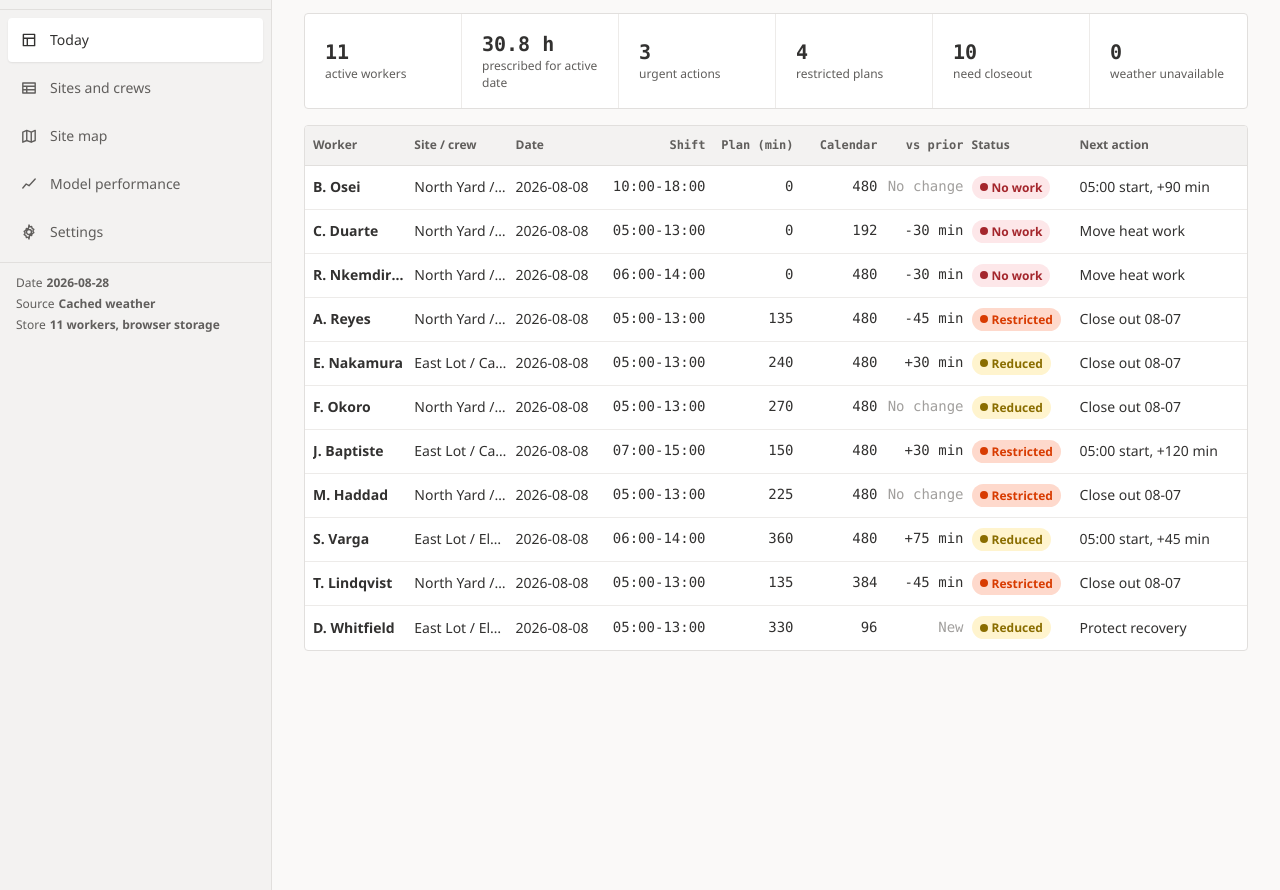
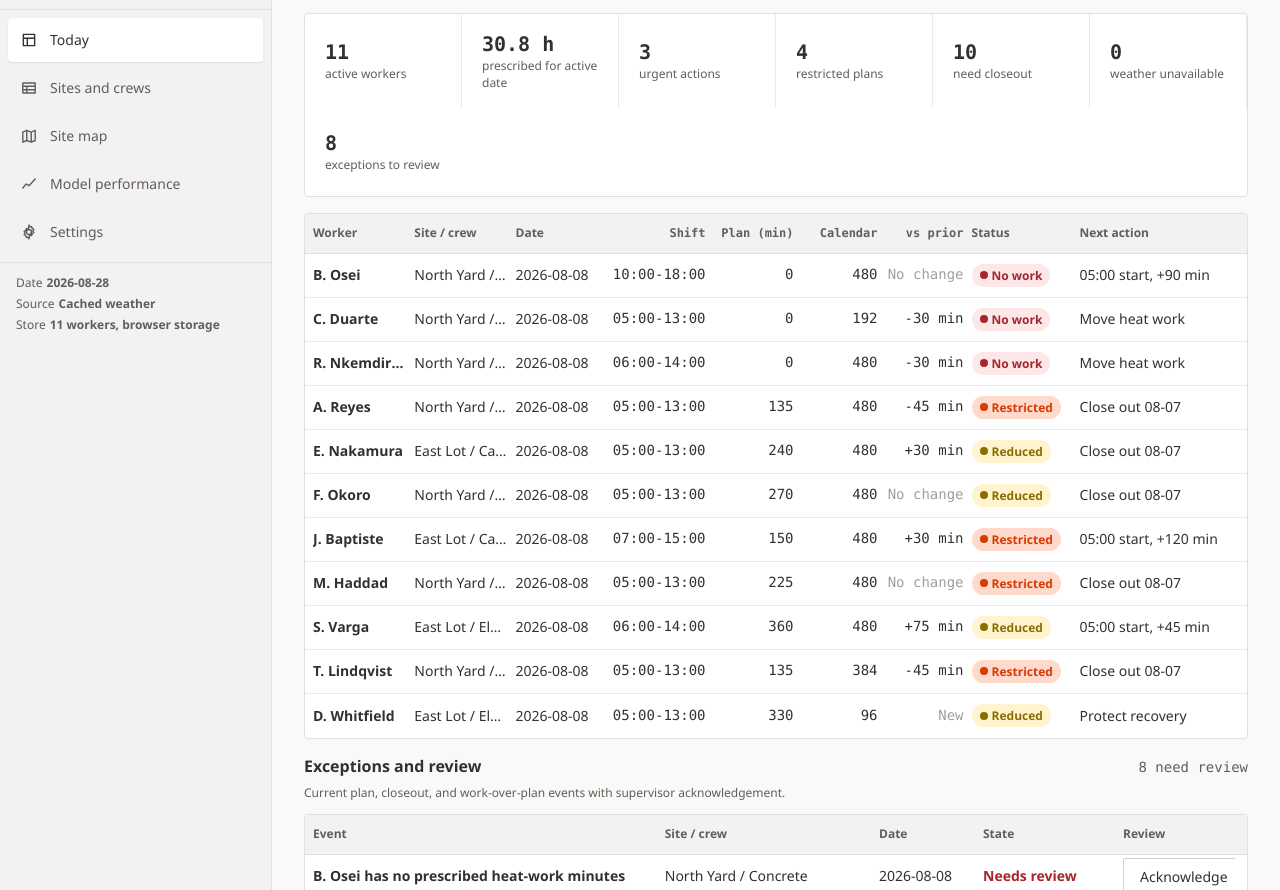
Before and after one commit to DataElk/sunup, a website with bundled scripts: page app/index.html in a window 1280 px wide and 1318 px high. Shown: the part 62-952 px from the top of the page. Built offline with nearby package versions, Linux system fonts and the light colour scheme.

Commit message:
Add supervisor exception review

```diff
--- /dev/null
+++ b/app/js/exceptions.js
@@ -0,0 +1,174 @@
+/* Operational exceptions derived from the current store and decision results. */
+
+import * as compute from './compute.js';
+import * as store from './store.js';
+
+function workerScope(worker, result) {
+  const crew = store.crew(worker.crewId);
+  const site = result && result.site ? result.site : (crew ? store.site(crew.siteId) : null);
+  return { crew, site };
+}
+
+function workerEvent({ id, type, date, title, detail, severity, worker, crew, site }) {
+  return {
+    id,
+    type,
+    date,
+    title,
+    detail,
+    severity,
+    workerId: worker.id,
+    crewId: crew ? crew.id : null,
+    siteId: site ? site.id : null,
+    scope: [site && site.name, crew && crew.name].filter(Boolean).join(' / '),
+    href: crew && site
+      ? `#/site/${site.id}/crew/${crew.id}/worker/${worker.id}` : null,
+  };
+}
+
+function previousObserved(result) {
+  const prior = result.observed.filter((record) => record.date < result.current.date);
+  return prior.length ? prior[prior.length - 1] : null;
+}
+
+function workerExceptions(worker) {
+  const result = compute.forWorker(worker.id);
+  if (!result) return [];
+  const { crew, site } = workerScope(worker, result);
+  const events = [];
+
+  if (result.unavailable) {
+    events.push(workerEvent({
+      id: `weather:${worker.id}:${compute.currentDateForWorker(worker.id)}`,
+      type: 'weather-unavailable',
+      date: compute.currentDateForWorker(worker.id),
+      title: `${worker.name} has no usable weather`,
+      detail: 'Add or recover site weather before assigning heat work.',
+      severity: 'urgent', worker, crew, site,
+    }));
+    return events;
+  }
+
+  const current = result.current;
+  if (current.status === 'stop') {
+    events.push(workerEvent({
+      id: `plan-stop:${worker.id}:${current.date}`,
+      type: 'plan-stop', date: current.date,
+      title: `${worker.name} has no prescribed heat-work minutes`,
+      detail: 'Move heat work outside the assigned shift or use a non-heat task.',
+      severity: 'urgent', worker, crew, site,
+    }));
+  }
+
+  const previous = previousObserved(result);
+  if (previous && previous.assumed) {
+    events.push(workerEvent({
+      id: `closeout:${worker.id}:${previous.date}`,
+      type: 'missing-closeout', date: previous.date,
+      title: `${worker.name} is missing a shift closeout`,
+      detail: `Record actual heat-work minutes for ${previous.date}.`,
+      severity: 'review', worker, crew, site,
+    }));
+  }
+
+  result.observed.slice(-2)
+    .filter((record) => !record.assumed
+      && record.actualMinutes > record.prescribedMinutes)
+    .forEach((record) => {
+      const unprescribed = record.prescribedMinutes === 0;
+      events.push(workerEvent({
+        id: `over-plan:${worker.id}:${record.date}`,
+        type: unprescribed ? 'unprescribed-work' : 'over-plan',
+        date: record.date,
+        title: unprescribed
+          ? `${worker.name} worked on a no-work day`
+          : `${worker.name} exceeded the prescribed minutes`,
+        detail: `${record.actualMinutes} actual minutes against `
+          + `${record.prescribedMinutes} prescribed minutes.`,
+        severity: unprescribed ? 'urgent' : 'review', worker, crew, site,
+      }));
+    });
+  return events;
+}
+
+function groupOperationalEvents(events) {
+  const grouped = new Map();
+  const direct = [];
+  events.forEach((event) => {
+    if (!['missing-closeout', 'weather-unavailable'].includes(event.type)) {
+      direct.push(event);
+      return;
+    }
+    const owner = event.type === 'missing-closeout' ? event.crewId : event.siteId;
+    const key = `${event.type}:${owner}:${event.date}`;
+    if (!grouped.has(key)) grouped.set(key, []);
+    grouped.get(key).push(event);
+  });
+
+  grouped.forEach((members, groupId) => {
+    const first = members[0];
+    const names = members.map((event) => event.title.split(' is missing')[0]);
+    const memberWorkerIds = members.map((event) => event.workerId).filter(Boolean).sort();
+    const id = `${groupId}:${memberWorkerIds.join(',')}`;
+    if (first.type === 'missing-closeout') {
+      const crew = first.crewId ? store.crew(first.crewId) : null;
+      direct.push({
+        ...first,
+        id,
+        workerId: null,
+        memberWorkerIds,
+        href: crew && first.siteId
+          ? `#/site/${first.siteId}/crew/${crew.id}` : null,
+        title: `${crew ? crew.name : 'Crew'} has ${members.length} missing `
+          + `${members.length === 1 ? 'closeout' : 'closeouts'}`,
+        detail: `Record actual heat-work minutes for ${names.join(', ')}.`,
+      });
+    } else {
+      const site = first.siteId ? store.site(first.siteId) : null;
+      direct.push({
+        ...first,
+        id,
+        workerId: null,
+        memberWorkerIds,
+        crewId: null,
+        href: site ? `#/site/${site.id}` : null,
+        scope: site ? site.name : first.scope,
+        title: `${site ? site.name : 'Site'} has no usable weather`,
+        detail: `${members.length} active ${members.length === 1 ? 'worker is' : 'workers are'} `
+          + 'blocked until site weather is available.',
+      });
+    }
+  });
+  return direct;
+}
+
+function eventOrder(left, right) {
+  const priority = { urgent: 0, review: 1, resolved: 2 };
+  const severity = priority[left.severity] - priority[right.severity];
+  if (severity) return severity;
+  const date = String(right.date || '').localeCompare(String(left.date || ''));
+  return date || left.title.localeCompare(right.title);
+}
+
+export function currentExceptions() {
+  const events = store.workers()
+    .filter((worker) => worker.active !== false)
+    .flatMap((worker) => workerExceptions(worker));
+  return groupOperationalEvents(events).sort(eventOrder);
+}
+
+export function exceptionLedger() {
+  const current = currentExceptions();
+  const currentIds = new Set(current.map((event) => event.id));
+  const acknowledgements = store.exceptionAcknowledgements();
+  const active = current.map((event) => ({
+    ...event,
+    active: true,
+    acknowledgedAt: acknowledgements[event.id]
+      ? acknowledgements[event.id].acknowledgedAt : null,
+  }));
+  const history = Object.values(acknowledgements)
+    .filter((event) => !currentIds.has(event.id))
+    .map((event) => ({ ...event, active: false, severity: 'resolved' }));
+  return active.concat(history).sort(eventOrder);
+}
--- a/app/js/store.js
+++ b/app/js/store.js
@@ -73,7 +73,8 @@ function writeRaw(key, value) {
 }
 
 const EMPTY = {
-  sites: [], crews: [], workers: [], dayLogs: {}, weatherSeries: {}, seeded: null,
+  sites: [], crews: [], workers: [], dayLogs: {}, weatherSeries: {},
+  exceptionAcknowledgements: {}, seeded: null,
 };
 
 let state = null;
@@ -83,10 +84,17 @@ let state = null;
 export async function initStore() {
   state = readRaw(STORE_KEY, null);
   if (state && Array.isArray(state.sites)) {
+    let migrated = false;
     if (!state.weatherSeries || typeof state.weatherSeries !== 'object') {
       state.weatherSeries = {};
-      writeRaw(STORE_KEY, state);
+      migrated = true;
     }
+    if (!state.exceptionAcknowledgements
+        || typeof state.exceptionAcknowledgements !== 'object') {
+      state.exceptionAcknowledgements = {};
+      migrated = true;
+    }
+    if (migrated) writeRaw(STORE_KEY, state);
     hydrateWeatherSeries();
     return state;
   }
@@ -108,6 +116,7 @@ function applySeed(seed) {
     workers: seed.workers.map((w) => reject({ ...w, seeded: true }, 'seed worker')),
     dayLogs: JSON.parse(JSON.stringify(seed.dayLogs || {})),
     weatherSeries: {},
+    exceptionAcknowledgements: {},
     seeded: seed.version,
   };
   writeRaw(STORE_KEY, next);
@@ -164,6 +173,10 @@ export function workersAtSite(siteId) {
 
 export function logsFor(workerId) {
   return state.dayLogs[workerId] || {};
+}
+
+export function exceptionAcknowledgements() {
+  return state.exceptionAcknowledgements || {};
 }
 
 function hydrateWeatherSeries() {
@@ -266,6 +279,12 @@ export function updateSite(id, changes) { return patch(state.sites, id, changes,
 export function updateCrew(id, changes) { return patch(state.crews, id, changes, 'updateCrew'); }
 export function updateWorker(id, changes) { return patch(state.workers, id, changes, 'updateWorker'); }
 
+function dropExceptionAcknowledgements(matches) {
+  Object.entries(state.exceptionAcknowledgements || {}).forEach(([id, event]) => {
+    if (matches(event)) delete state.exceptionAcknowledgements[id];
+  });
+}
+
 /* Deletes cascade. A crew whose site is gone, or a worker whose crew is gone,
    would otherwise sit in the store unreachable and still be counted. */
 
@@ -279,6 +298,7 @@ export function removeSite(id) {
   });
   state.crews = state.crews.filter((c) => c.siteId !== id);
   state.sites = state.sites.filter((s) => s.id !== id);
+  dropExceptionAcknowledgements((event) => event.siteId === id);
   if (removed) dropWeatherSeries(removed.seriesKey);
   emit();
 }
@@ -290,12 +310,15 @@ export function removeCrew(id) {
     return false;
   });
   state.crews = state.crews.filter((c) => c.id !== id);
+  dropExceptionAcknowledgements((event) => event.crewId === id);
   emit();
 }
 
 export function removeWorker(id) {
   state.workers = state.workers.filter((w) => w.id !== id);
   delete state.dayLogs[id];
+  dropExceptionAcknowledgements((event) => event.workerId === id
+    || (Array.isArray(event.memberWorkerIds) && event.memberWorkerIds.includes(id)));
   emit();
 }
 
@@ -327,6 +350,36 @@ export function loggedMinutes(workerId) {
   return out;
 }
 
+/* --- Exception review -------------------------------------------------------- */
+
+export function acknowledgeException(event) {
+  if (!event || !event.id) throw new Error('acknowledgeException: event id required');
+  const saved = {
+    id: event.id,
+    type: event.type,
+    date: event.date,
+    title: event.title,
+    detail: event.detail,
+    severity: event.severity,
+    workerId: event.workerId || null,
+    memberWorkerIds: Array.isArray(event.memberWorkerIds)
+      ? event.memberWorkerIds.slice() : [],
+    crewId: event.crewId || null,
+    siteId: event.siteId || null,
+    scope: event.scope || '',
+    href: event.href || null,
+    acknowledgedAt: new Date().toISOString(),
+  };
+  state.exceptionAcknowledgements[event.id] = saved;
+  emit();
+  return saved;
+}
+
+export function reopenException(id) {
+  delete state.exceptionAcknowledgements[id];
+  emit();
+}
+
 /* --- Export / import ---------------------------------------------------------- */
 
 export function exportJson() {
--- a/app/js/views.js
+++ b/app/js/views.js
@@ -10,6 +10,7 @@ import { CONSTANTS } from './engine.js';
 import * as store from './store.js';
 import * as compute from './compute.js';
 import * as forms from './forms.js';
+import { exceptionLedger } from './exceptions.js';
 import { hasConfiguredKey } from './liveweather.js';
 import { startSiteBackfill } from './siteweather.js';
 import { sitePoint } from './leaflet.js';
@@ -785,6 +786,63 @@ function todayChange(row) {
   return value;
 }
 
+function exceptionState(event) {
+  if (!event.active) return el('span', 'review-state muted', 'Resolved, reviewed');
+  if (event.acknowledgedAt) return el('span', 'review-state', 'Reviewed');
+  return el('span', 'review-state review-needed', 'Needs review');
+}
+
+function exceptionAction(ctx, event) {
+  if (!event.active) return '';
+  const reviewed = Boolean(event.acknowledgedAt);
+  const action = el('button', 'btn review-action', reviewed ? 'Reopen' : 'Acknowledge');
+  action.type = 'button';
+  action.addEventListener('click', (clickEvent) => {
+    clickEvent.stopPropagation();
+    if (reviewed) store.reopenException(event.id);
+    else store.acknowledgeException(event);
+    toast(reviewed ? 'Exception reopened' : 'Exception acknowledged');
+    ctx.refresh();
+  });
+  return action;
+}
+
+function exceptionLedgerSection(ctx, events) {
+  const wrap = el('section', 'sect exception-ledger');
+  const heading = el('div', 'exception-heading');
+  const copy = el('div', 'exception-heading-copy');
+  const open = events.filter((event) => event.active && !event.acknowledgedAt).length;
+  copy.append(
+    el('h2', 'sect-h', 'Exceptions and review'),
+    el('p', 'section-description',
+      'Current plan, closeout, and work-over-plan events with supervisor acknowledgement.'));
+  heading.append(copy, el('span', 'num exception-count', `${open} need review`));
+  wrap.appendChild(heading);
+  wrap.appendChild(detailsList({
+    columns: [
+      { label: 'Event', width: '2fr', render: (event) => {
+        const node = el('span', 'nm', event.title);
+        node.title = event.detail;
+        return node;
+      } },
+      { label: 'Site / crew', width: '1.2fr', render: (event) => event.scope },
+      { label: 'Date', width: '96px', render: (event) => event.date },
+      { label: 'State', width: '132px', render: exceptionState },
+      { label: 'Review', width: '112px', render: (event) => exceptionAction(ctx, event) },
+    ],
+    rows: events,
+    sort: null,
+    onSort: () => {},
+    selection: new Set(),
+    onSelectionChange: () => {},
+    rowKey: (event) => event.id,
+    onInvoke: (event) => { if (event.href) ctx.go(event.href); },
+    selectable: false,
+    empty: 'No plan, closeout, or work-over-plan exceptions need review.',
+  }));
+  return wrap;
+}
+
 export function todayView(ctx) {
   const root = el('div', 'view');
   const date = new Date(`${compute.today()}T00:00:00Z`).toLocaleDateString([], {
@@ -819,6 +877,9 @@ export function todayView(ctx) {
   const missing = rows.filter((row) => row.missingCloseout).length;
   const unavailable = rows.length - usable.length;
   const minutes = usable.reduce((sum, row) => sum + row.result.current.prescribedMinutes, 0);
+  const ledger = exceptionLedger();
+  const needsReview = ledger.filter(
+    (event) => event.active && !event.acknowledgedAt).length;
 
   const summary = el('div', 'fc-summary');
   summary.append(
@@ -827,7 +888,8 @@ export function todayView(ctx) {
     todayMetric(String(stopped + unavailable), 'urgent actions'),
     todayMetric(String(restricted), 'restricted plans'),
     todayMetric(String(missing), 'need closeout'),
-    todayMetric(String(unavailable), 'weather unavailable'));
+    todayMetric(String(unavailable), 'weather unavailable'),
+    todayMetric(String(needsReview), 'exceptions to review'));
   root.appendChild(summary);
 
   root.appendChild(detailsList({
@@ -867,6 +929,7 @@ export function todayView(ctx) {
     selectable: false,
     empty: 'No active workers. Add workers under Sites and crews.',
   }));
+  root.appendChild(exceptionLedgerSection(ctx, ledger));
   return root;
 }
 
--- a/app/styles/components.css
+++ b/app/styles/components.css
@@ -448,6 +448,23 @@ body {
   overflow: hidden;
   text-overflow: ellipsis;
   white-space: nowrap;
+}
+
+.exception-heading {
+  display: flex;
+  align-items: baseline;
+  justify-content: space-between;
+  gap: var(--space-4);
+}
+.exception-heading-copy { display: flex; flex-direction: column; gap: var(--space-2); }
+.exception-heading .section-description { margin: 0; }
+.exception-count { color: var(--ink-secondary); white-space: nowrap; }
+.review-state { color: var(--ink-secondary); }
+.review-needed { color: var(--status-stop); font-weight: var(--weight-semibold); }
+.review-action {
+  height: calc(var(--control-height) - var(--space-2));
+  padding: 0 var(--space-2);
+  font-size: var(--text-caption);
 }
 
 /* ==========================================================================
```
Also changed, not shown: SUBMISSION.md (+6 -0 lines), README.md, 1 other file.
